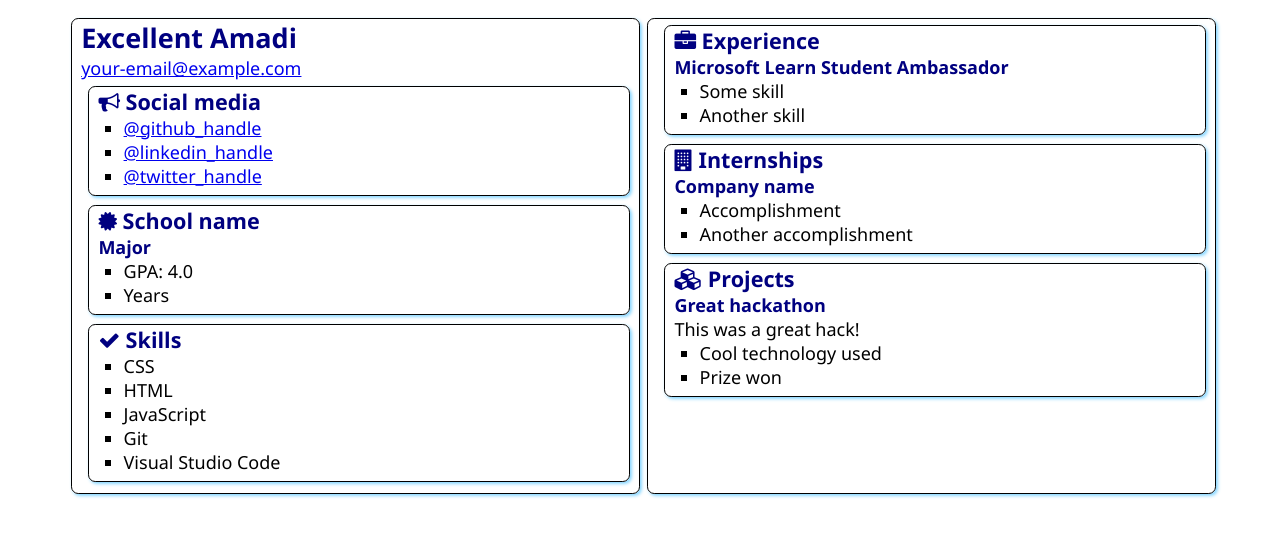
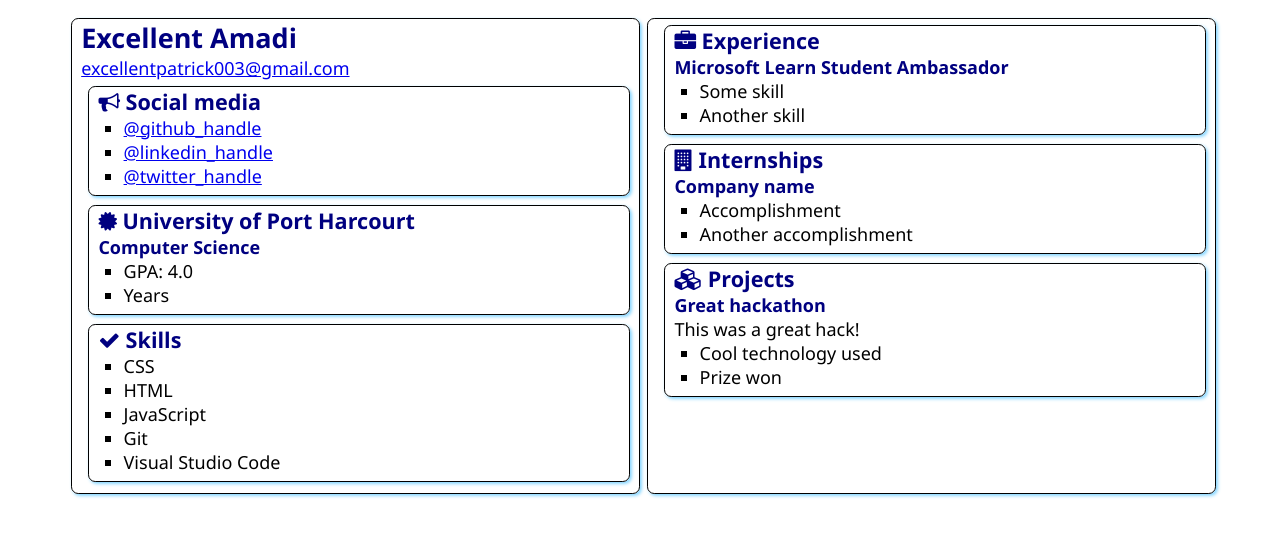
Before and after one commit to ExcellentX/SATechnicalOnboarding, a plain HTML site: page src/index.html in a window 1280 px wide. Drawn offline with Linux system fonts and the light colour scheme.

Commit message:
Made some Update and Changes
Changed my email, School Name and Major

```diff
--- a/src/index.html
+++ b/src/index.html
@@ -13,7 +13,7 @@
     <main>
         <article class="box">
             <h1>Excellent Amadi</h1>
-            <div><a href="mailto:your.email@example.com">your-email@example.com</a></div>
+            <div><a href="mailto:your.email@example.com">excellentpatrick003@gmail.com</a></div>
 
             <section class="box">
                 <h2>
@@ -31,9 +31,9 @@
                 <div class="education">
                     <h2>
                         <i class="fa fa-certificate" aria-hidden="true"></i>
-                        School name
+                        University of Port Harcourt
                     </h2>
-                    <h3>Major</h3>
+                    <h3>Computer Science</h3>
                     <ul>
                         <li>GPA: 4.0</li>
                         <li>Years</li>
```
